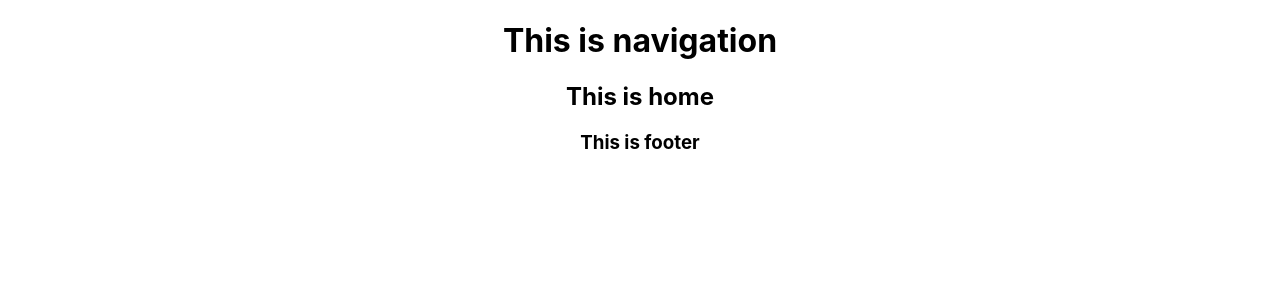
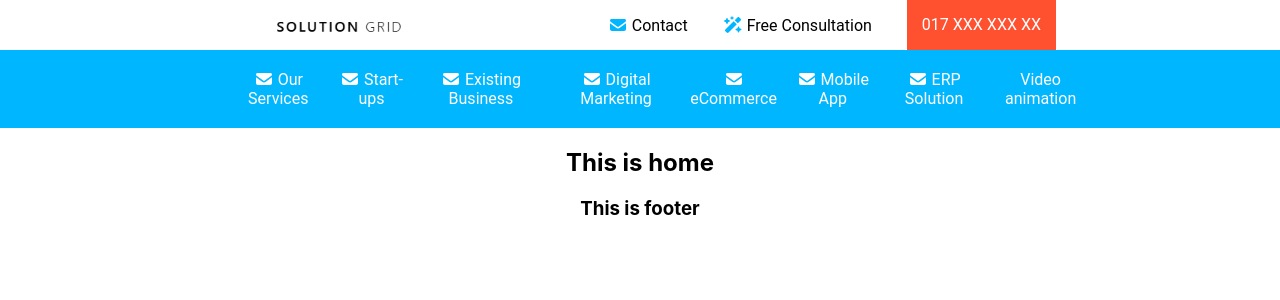
Before and after one commit to sazzadhossain1/solution-grid-new, a React (Create React App) app: page / in a window 1280 px wide. Shown: the top 300 px of the page. Built offline with nearby package versions, Linux system fonts and the light colour scheme.

Commit message:
navigation lower section done

```diff
--- a/public/index.html
+++ b/public/index.html
@@ -1,4 +1,4 @@
-<!DOCTYPE html>
+<!doctype html>
 <html lang="en">
   <head>
     <meta charset="utf-8" />
@@ -24,7 +24,7 @@
       work correctly both with client-side routing and a non-root public URL.
       Learn how to configure a non-root public URL by running `npm run build`.
     -->
-    <title>React App</title>
+    <title>Solution grid</title>
   </head>
   <body>
     <noscript>You need to enable JavaScript to run this app.</noscript>
--- a/src/App.js
+++ b/src/App.js
@@ -30,5 +30,3 @@ function App() {
 }
 
 export default App;
-
-// https://www.vservices.com/ ai site er moto kore create korte hobe.
--- a/src/components/Home/Home.js
+++ b/src/components/Home/Home.js
@@ -10,3 +10,4 @@ const Home = () => {
 };
 
 export default Home;
+// https://www.vservices.com/ ai site er moto kore create korte hobe.
--- a/src/components/Navigation/Navigation.css
+++ b/src/components/Navigation/Navigation.css
@@ -0,0 +1,46 @@
+.navigation_main_parent_div {
+  font-family: Roboto, sans-serif;
+}
+.navigation_flex_div {
+  display: flex;
+  align-items: center;
+  justify-content: space-between;
+  width: 65%;
+  margin: auto;
+  /* background-color: red; */
+  height: 50px;
+}
+.navigation_flex_div img {
+  width: 75%;
+}
+.navigation_child_flex_div {
+  display: flex;
+  align-items: center;
+  gap: 35px;
+}
+.navigation_icon {
+  color: #00b7ff;
+}
+.navigation_number_div {
+  background-color: #ff512f;
+  padding: 15px;
+  height: 20px;
+  color: white;
+}
+
+/* NAVIGATION LOWER PART START */
+.navigation_lower_part_div {
+  background-color: #00b7ff;
+  color: white;
+  padding: 20px;
+}
+.navigation_lower_part_div ul {
+  display: flex;
+  justify-content: space-between;
+  width: 70%;
+  margin: auto;
+  gap: 0;
+}
+.navigation_lower_part_div ul li {
+  list-style: none;
+}
--- a/src/components/Navigation/Navigation.js
+++ b/src/components/Navigation/Navigation.js
@@ -1,10 +1,65 @@
 import React from "react";
 import "./Navigation.css";
+import logo from "../../accets/logo/logo.png";
+import { FontAwesomeIcon } from "@fortawesome/react-fontawesome";
+import {
+  faEnvelope,
+  faWandMagicSparkles,
+} from "@fortawesome/free-solid-svg-icons";
 
 const Navigation = () => {
   return (
-    <div>
-      <h1>This is navigation</h1>
+    <div className="navigation_main_parent_div">
+      <div>
+        <div className="navigation_flex_div">
+          <div>
+            <img src={logo} alt="" />
+          </div>
+          <div className="navigation_child_flex_div">
+            <p>
+              <FontAwesomeIcon className="navigation_icon" icon={faEnvelope} />{" "}
+              Contact
+            </p>
+            <p>
+              {" "}
+              <FontAwesomeIcon
+                className="navigation_icon"
+                icon={faWandMagicSparkles}
+              />{" "}
+              Free Consultation
+            </p>
+            <div className="navigation_number_div">
+              <span>017 XXX XXX XX</span>
+            </div>
+          </div>
+        </div>
+      </div>
+      <div className="navigation_lower_part_div">
+        <ul>
+          <li>
+            <FontAwesomeIcon icon={faEnvelope} /> Our Services
+          </li>
+          <li>
+            <FontAwesomeIcon icon={faEnvelope} /> Start-ups
+          </li>
+          <li>
+            <FontAwesomeIcon icon={faEnvelope} /> Existing Business
+          </li>
+          <li>
+            <FontAwesomeIcon icon={faEnvelope} /> Digital Marketing
+          </li>
+          <li>
+            <FontAwesomeIcon icon={faEnvelope} /> eCommerce
+          </li>
+          <li>
+            <FontAwesomeIcon icon={faEnvelope} /> Mobile App
+          </li>
+          <li>
+            <FontAwesomeIcon icon={faEnvelope} /> ERP Solution
+          </li>
+          <li>Video animation</li>
+        </ul>
+      </div>
     </div>
   );
 };
```
Also changed, not shown: src/accets/bannerPhoto/bannerPhoto.jpg (added), src/accets/logo/logo.png (added).
